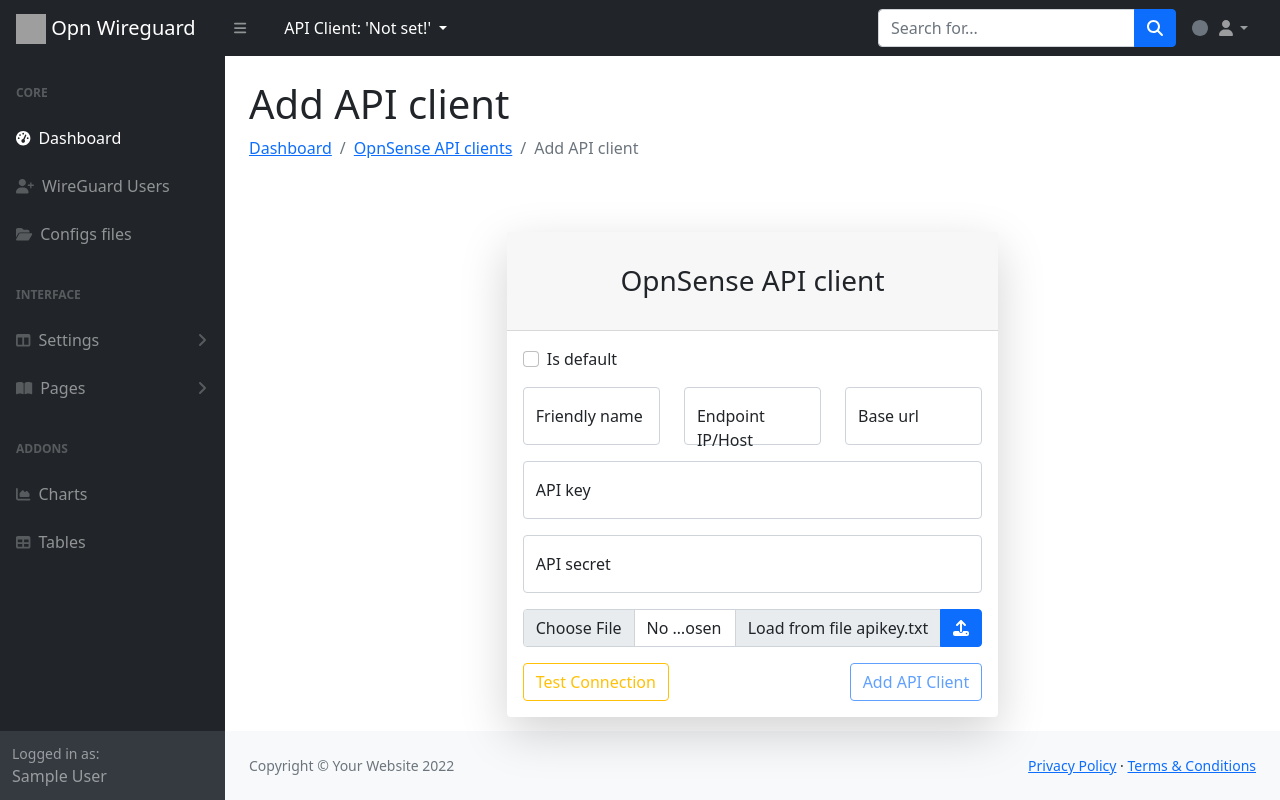
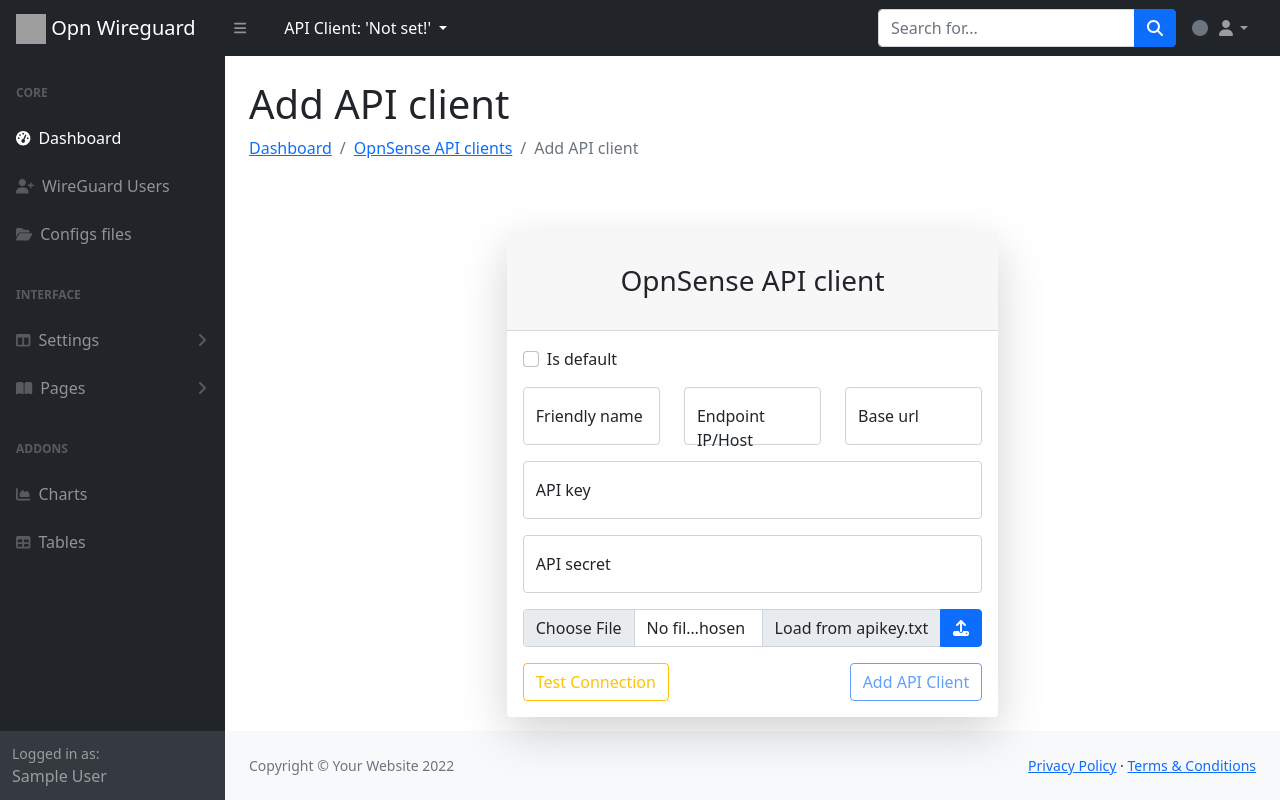
Before and after one commit to GiK986/opnsense-wg-um, a Django app: page /opnsense_api_clients/create in a window 1280 px wide. Run offline with Django 4.2, Linux system fonts and the light colour scheme; the visitor is signed in with stand-in values (Sample User, id 1); some libraries are stand-ins or nearby versions; grey boxes are pictures that could not be loaded.

Commit message:
Edit README.md

```diff
--- a/opnsense_api_clients/templates/opnsense_api_clients/create.html
+++ b/opnsense_api_clients/templates/opnsense_api_clients/create.html
@@ -54,7 +54,7 @@
 
                     <div class="input-group mt-3">
                         <input id="fileInput" name="fileInput" type="file" class="form-control" placeholder="Upload file..." aria-label="Upload file..." aria-describedby="btnFileInput"/>
-                        <label class="input-group-text" for="fileInput">Load from file apikey.txt</label>
+                        <label class="input-group-text" for="fileInput">Load from apikey.txt</label>
                         <button class="btn btn-primary" id="btnFileInput" onclick="parseIniFile(event)" ><i class="fas fa-upload"></i></button>
                     </div>
 
```
Also changed, not shown: README.md.
